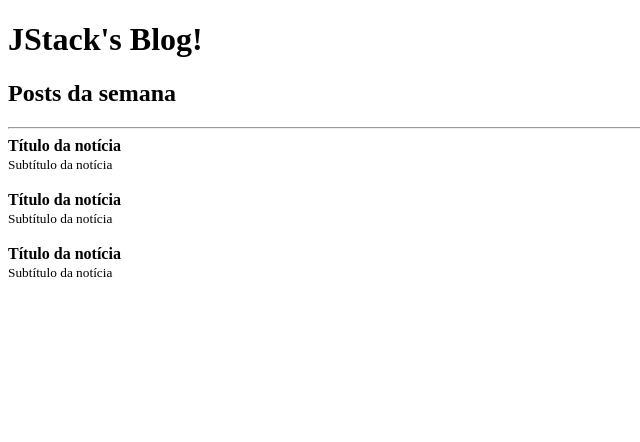
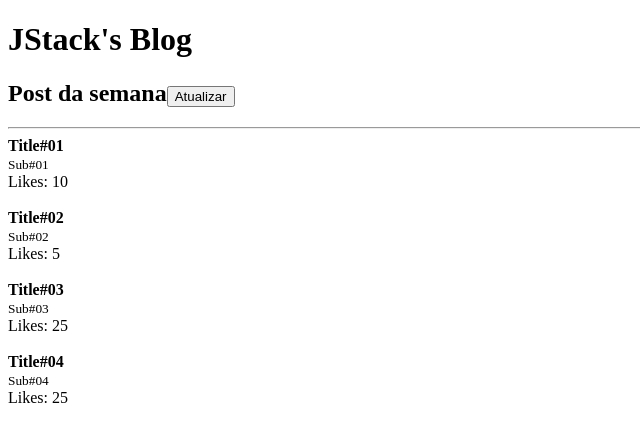
Before and after one commit to larissakorz/fundamentosReact, a React app: page / in a window 1280 px wide. Shown: the top 442 px of the page, without its empty margins (0-640 px from the left). Built offline with nearby package versions, Linux system fonts and the light colour scheme.

Commit message:
fix: deleted fouder node_modules

```diff
--- a/package.json
+++ b/package.json
@@ -19,6 +19,7 @@
     "webpack-dev-server": "^4.11.1"
   },
   "dependencies": {
+    "prop-types": "^15.8.1",
     "react": "^17.0.2",
     "react-dom": "^17.0.2",
     "serve": "^14.0.1",
--- a/src/App.js
+++ b/src/App.js
@@ -1,21 +1,44 @@
 import React from "react";
 
 import Post from './Post'
+import Header from "./Header";
 
-// React.creatElement(’h1’, null, ‘Componente App’)
+const posts = [
+  { title: 'Title#01', subtitle: 'Sub#01', likes: 20 },
+  { title: 'Title#02', subtitle: 'Sub#02', likes: 10 },
+  { title: 'Title#03', subtitle: 'Sub#03', likes: 50 },
+  { title: 'Title#04', subtitle: 'Sub#04', likes: 50 },
+]
 
 // Render --> Renderizar
 function App() {
+  function handleRefresh() {
+    console.log('Clicou')
+  }
+
+
     return (
       <React.Fragment>
-        <h1>JStack's Blog!</h1>
-        <h2>Posts da semana</h2>
+
+        <Header>
+          <h2>
+            Post da semana
+            <button onClick={handleRefresh}>Atualizar</button>
+            </h2>
+        </Header>
 
         <hr />
 
-        <Post title='titulo da noticia 01'/>
-        <Post />
-        <Post />
+        {posts.map(post => (
+          <Post
+            key={post.title}
+            likes={post.likes}
+            post={{
+              title: post.title,
+              subtitle: post.subtitle,
+            }}
+          />
+        ))}
 
       </React.Fragment>
     );
--- /dev/null
+++ b/src/Header.js
@@ -0,0 +1,20 @@
+import React from "react";
+import PropTypes from 'prop-types';
+
+export default function Header(props) {
+    return(
+        <React.Fragment>
+            <h1>{props.title}</h1>
+            {props.children}
+        </React.Fragment>
+    )
+}
+
+Header.prototype = {
+    title: PropTypes.string,
+    subtitle: PropTypes.node,
+};
+
+Header.defaultProps = {
+    title: `JStack's Blog`
+}
--- a/src/Post.js
+++ b/src/Post.js
@@ -1,16 +1,26 @@
-import React from "react"
+import React from "react";
+import PropTypes from 'prop-types';
 
 
 // Props -> Propriedades
 export default function Post(props) {
-    console.log(props);
     return (
     <React.Fragment>
         <article>
-            <strong>Título da notícia</strong><br />
-            <small>Subtítulo da notícia</small>
+            <strong>{props.post.title}</strong><br />
+            <small>{props.post.subtitle}</small>
+            <br />
+            Likes: {props.likes / 2}
         </article>
         <br />
     </React.Fragment>
     )
 }
+
+Post.propTypes = {
+    likes: PropTypes.number.isRequired,
+    post: PropTypes.shape({
+        title: PropTypes.string.isRequired,
+        subtitle: PropTypes.string.isRequired,
+    }).isRequired,
+}
```
Also changed, not shown: 2 other files (tests, documents, lock files or other folders).
